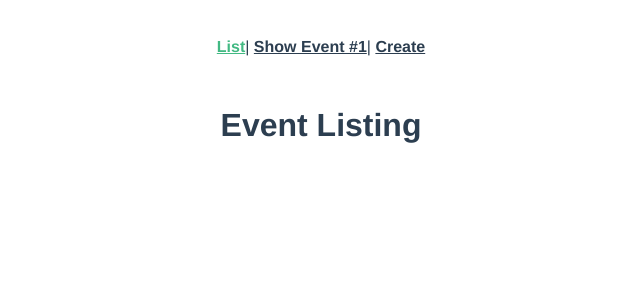
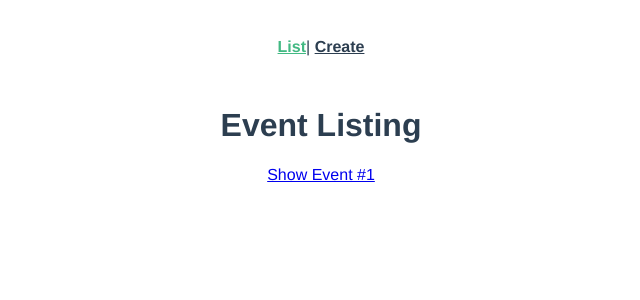
Before and after one commit to atikfahad/real-world-vue, a Vue app: page / in a window 1280 px wide. Shown: the top 300 px of the page, without its empty margins (319-959 px from the left). Built offline with nearby package versions, Linux system fonts and the light colour scheme.

Commit message:
add dynamic route and html5 history mode to remove #

```diff
--- a/src/App.vue
+++ b/src/App.vue
@@ -2,7 +2,6 @@
   <div id="app">
     <div id="nav">
       <router-link :to="{ name: 'event-list' }">List</router-link>|
-      <router-link :to="{ name: 'event-show' }">Show Event #1</router-link>|
       <router-link :to="{ name: 'event-create' }">Create</router-link>
     </div>
     <router-view />
--- a/src/router/index.js
+++ b/src/router/index.js
@@ -11,12 +11,6 @@ const routes = [
     component: EventList
   },
   {
-    path: '/event',
-    name: 'event-show',
-    component: () =>
-      import(/* webpackChunkName: "event-show" */ '../views/EventShow.vue')
-  },
-  {
     path: '/event/create',
     name: 'event-create',
     // route level code-splitting
@@ -24,6 +18,13 @@ const routes = [
     // which is lazy-loaded when the route is visited.
     component: () =>
       import(/* webpackChunkName: "event-create" */ '../views/EventCreate.vue')
+  },
+  {
+    path: '/event/:id',
+    name: 'event-show',
+    component: () =>
+      import(/* webpackChunkName: "event-show" */ '../views/EventShow.vue'),
+    props: true
   }
 ];
 
--- a/src/views/EventList.vue
+++ b/src/views/EventList.vue
@@ -1,3 +1,6 @@
 <template>
-  <h1>Event Listing</h1>
+  <div>
+    <h1>Event Listing</h1>
+    <router-link :to="{ name: 'event-show', params: { id: '1' } }">Show Event #1</router-link>
+  </div>
 </template>
--- a/src/views/EventShow.vue
+++ b/src/views/EventShow.vue
@@ -1,3 +1,9 @@
 <template>
-  <h1>Showing event #1</h1>
+  <h1>Showing event {{ id }}</h1>
 </template>
+
+<script>
+export default {
+  props: ['id']
+};
+</script>
```
